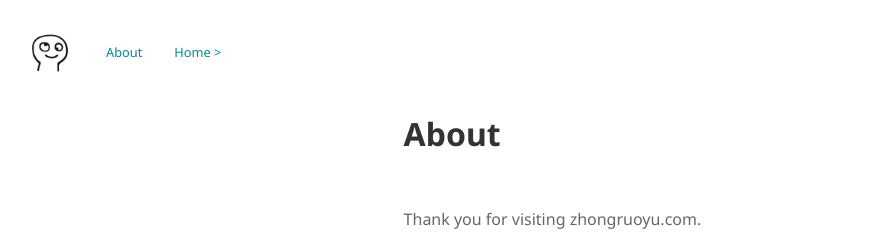
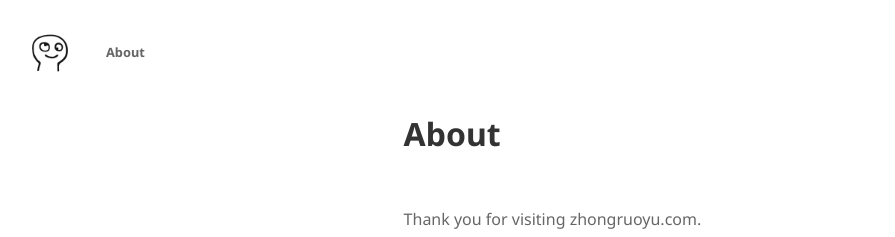
Before and after one commit to ZhongRuoyu/zhongruoyu.com, a Jekyll site: the page built from pages/core/about.html, in a window 1280 px wide. Shown: the top 237 px of the page, without its empty margins (6-901 px from the left). Built offline with Jekyll 4.4.1, drawn with Linux system fonts in a browser that asks for light colours.

Commit message:
Component updated

```diff
--- a/_includes/navigation.html
+++ b/_includes/navigation.html
@@ -32,13 +32,14 @@
           {%- assign a_current_page = "" -%}
         {%- endif -%}
         <li class="navigation-list-item {{ li_current_category }} {{ li_current_page }}">
-          <a class="navigation-link {{ forward }} {{ a_current_category }} {{ a_current_page }}"
-            href="{{ category.path }}">{{ category.name }}</a>
+          {%- if category.path == page.dir -%}
+            <span class="navigation-link navigation-current-page">{{ category.name }}</span>
+          {%- else -%}
+            <a class="navigation-link {{ forward }} {{ a_current_category }} {{ a_current_page }}"
+              href="{{ category.path }}">{{ category.name }}</a>
+          {%- endif -%}
         </li>
       {%- endfor -%}
-      <li class="navigation-list-item">
-        <a class="navigation-link forward" href="/">Home</a>
-      </li>
     </ul>
   </nav>
 {%- endif -%}
```
